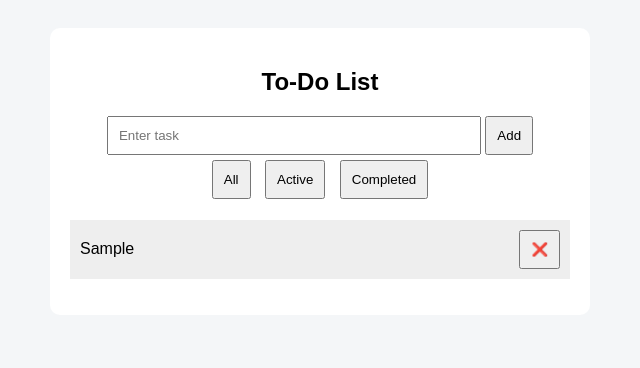
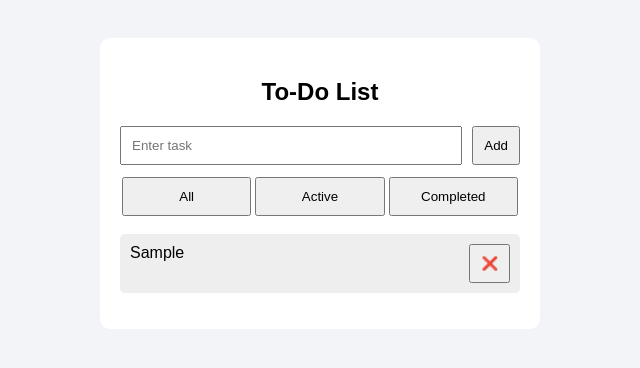
Before and after one commit to 23A31A43D6/my-portfolio, a plain HTML site: page index.html in a window 1280 px wide. Both pictures are taken after typing "Sample" into the empty fields and a click on the button "Add". Shown: the whole page, without its empty margins (320-960 px from the left). Drawn offline with Linux system fonts and the light colour scheme.

Commit message:
Update index.html

```diff
--- a/index.html
+++ b/index.html
@@ -8,21 +8,30 @@
 <style>
 body {
   font-family: Arial;
-  background: #f4f6f8;
-  text-align: center;
-  padding: 20px;
+  background: #f2f4f7;
+  display: flex;
+  justify-content: center;
+  padding: 30px;
 }
 
 .container {
-  max-width: 500px;
-  margin: auto;
+  width: 400px;
   background: white;
   padding: 20px;
   border-radius: 10px;
 }
 
+h2 {
+  text-align: center;
+}
+
+.input-group {
+  display: flex;
+  gap: 10px;
+}
+
 input {
-  width: 70%;
+  flex: 1;
   padding: 10px;
 }
 
@@ -31,27 +40,34 @@ button {
   cursor: pointer;
 }
 
+.filters {
+  display: flex;
+  justify-content: space-between;
+  margin: 10px 0;
+}
+
+.filters button {
+  flex: 1;
+  margin: 2px;
+}
+
 ul {
   list-style: none;
   padding: 0;
 }
 
 li {
-  background: #eee;
-  margin: 10px 0;
-  padding: 10px;
   display: flex;
   justify-content: space-between;
-  align-items: center;
+  padding: 10px;
+  background: #eee;
+  margin-top: 8px;
+  border-radius: 5px;
 }
 
-.completed {
+.done {
   text-decoration: line-through;
   color: gray;
-}
-
-.filters button {
-  margin: 5px;
 }
 </style>
 </head>
@@ -61,8 +77,10 @@ li {
 <div class="container">
   <h2>To-Do List</h2>
 
-  <input type="text" id="taskInput" placeholder="Enter task">
-  <button onclick="addTask()">Add</button>
+  <div class="input-group">
+    <input type="text" id="taskInput" placeholder="Enter task">
+    <button onclick="addTask()">Add</button>
+  </div>
 
   <div class="filters">
     <button onclick="setFilter('all')">All</button>
@@ -70,20 +88,22 @@ li {
     <button onclick="setFilter('completed')">Completed</button>
   </div>
 
-  <ul id="taskList"></ul>
+  <ul id="list"></ul>
 </div>
 
 <script>
 let tasks = JSON.parse(localStorage.getItem("tasks")) || [];
 let filter = "all";
 
-function saveData() {
+/* Save to localStorage */
+function save() {
   localStorage.setItem("tasks", JSON.stringify(tasks));
 }
 
+/* CREATE */
 function addTask() {
   let input = document.getElementById("taskInput");
-  if (input.value.trim() === "") return;
+  if (!input.value.trim()) return;
 
   tasks.push({
     id: Date.now(),
@@ -92,40 +112,44 @@ function addTask() {
   });
 
   input.value = "";
-  saveData();
-  renderTasks();
+  save();
+  render();
 }
 
+/* UPDATE */
 function toggleTask(id) {
-  tasks = tasks.map(task => {
-    if (task.id === id) {
-      task.completed = !task.completed;
+  tasks = tasks.map(t => {
+    if (t.id === id) {
+      t.completed = !t.completed;
     }
-    return task;
+    return t;
   });
 
-  saveData();
-  renderTasks();
+  save();
+  render();
 }
 
+/* DELETE */
 function deleteTask(id) {
-  tasks = tasks.filter(task => task.id !== id);
-  saveData();
-  renderTasks();
+  tasks = tasks.filter(t => t.id !== id);
+  save();
+  render();
 }
 
-function setFilter(f) {
-  filter = f;
-  renderTasks();
+/* FILTER */
+function setFilter(type) {
+  filter = type;
+  render();
 }
 
-function renderTasks() {
-  let list = document.getElementById("taskList");
+/* READ + RENDER */
+function render() {
+  const list = document.getElementById("list");
   list.innerHTML = "";
 
-  let filtered = tasks.filter(task => {
-    if (filter === "active") return !task.completed;
-    if (filter === "completed") return task.completed;
+  let filtered = tasks.filter(t => {
+    if (filter === "active") return !t.completed;
+    if (filter === "completed") return t.completed;
     return true;
   });
 
@@ -133,8 +157,7 @@ function renderTasks() {
     let li = document.createElement("li");
 
     li.innerHTML = `
-      <span class="${task.completed ? 'completed' : ''}"
-            onclick="toggleTask(${task.id})">
+      <span class="${task.completed ? "done" : ""}" onclick="toggleTask(${task.id})">
         ${task.text}
       </span>
       <button onclick="deleteTask(${task.id})">❌</button>
@@ -144,7 +167,7 @@ function renderTasks() {
   });
 }
 
-renderTasks();
+render();
 </script>
 
 </body>
```
